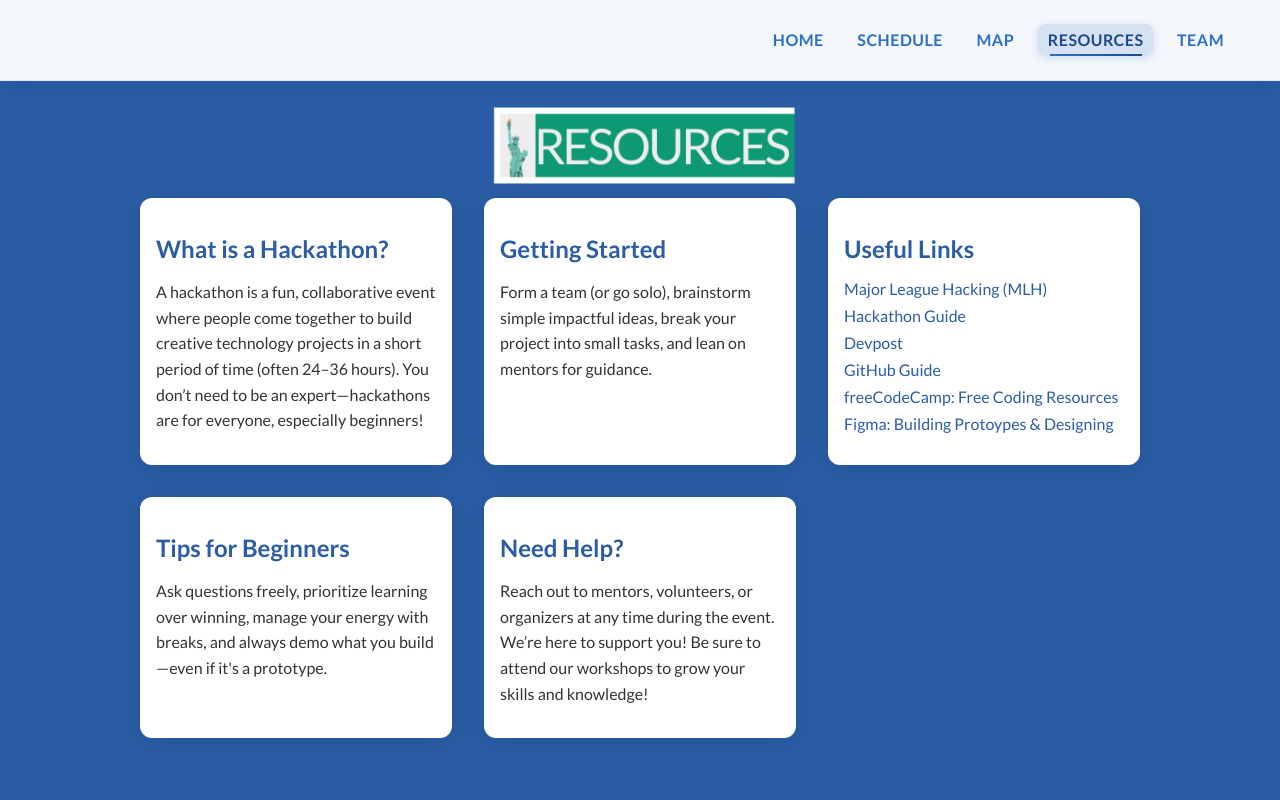
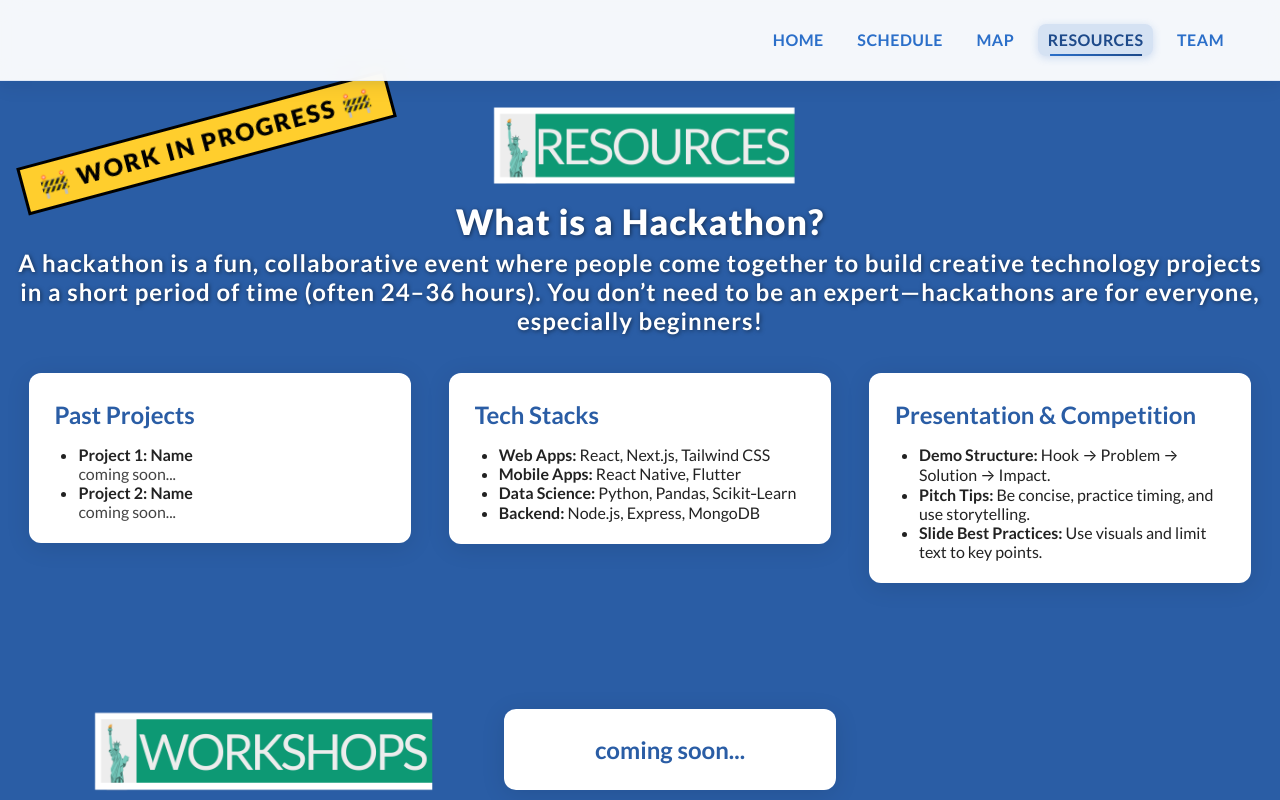
Before and after one commit to cu-divhacks/2025website, a React (Create React App) app in the folder 2025divhacks/: page /resources in a window 1280 px wide. Built offline with nearby package versions, Linux system fonts and the light colour scheme.

Commit message:
changed resources layout page

```diff
--- a/2025divhacks/src/pages/Home.js
+++ b/2025divhacks/src/pages/Home.js
@@ -259,7 +259,7 @@ export default function Home() {
         <img className="skuline" src= {skuline} alt ="Skuline" ref={skylineRef} />
         {/* Sponsors Coming Soon */}
         <div className="sponsors-section">
-          <img className="sponsors" src= {sponsors} alt ="Sponsors" />
+        <img className="sponsors" src= {sponsors} alt ="Sponsors" />
           <div className="coming-soon-text">
             <h2>Coming Soon</h2>
           </div>
--- a/2025divhacks/src/pages/Resources.js
+++ b/2025divhacks/src/pages/Resources.js
@@ -1,16 +1,9 @@
 import React from 'react';
 import '../App.css';
 import resourcesHeader from '../assets/resources_header.png';
+import workshopHeader from '../assets/workshop_header.png';
 
 const resourcesData = [
-  {
-    title: "What is a Hackathon?",
-    content: "A hackathon is a fun, collaborative event where people come together to build creative technology projects in a short period of time (often 24–36 hours). You don’t need to be an expert—hackathons are for everyone, especially beginners!"
-  },
-  {
-    title: "Getting Started",
-    content: "Form a team (or go solo), brainstorm simple impactful ideas, break your project into small tasks, and lean on mentors for guidance.",
-  },
   {
     title: "Useful Links",
     links: [
@@ -23,18 +16,31 @@ const resourcesData = [
     ]
   },
   {
-    title: "Tips for Beginners",
-    content: "Ask questions freely, prioritize learning over winning, manage your energy with breaks, and always demo what you build—even if it's a prototype."
+    title: 'Workshops',
+    content: 'Coming Soon...,' // content to come
   },
-  {
-    title: "Need Help?",
-    content: "Reach out to mentors, volunteers, or organizers at any time during the event. We’re here to support you! Be sure to attend our workshops to grow your skills and knowledge!"
-  }
 ];
 
 export default function Resources() {
   return (
     <section className="resources-page">
+      {/* Work in Progress Marker */}
+      <div style={{
+        position: 'absolute',
+        background: '#ffce2d',
+        color: '#000000',
+        fontWeight: 900,
+        fontSize: '1.5rem',
+        textAlign: 'center',
+        padding: '0.4rem 0',
+        letterSpacing: '2px',
+        marginTop: '8vw',
+        transform: 'rotate(-15deg)',
+        border: '3px solid #000',
+        width: '375px',
+      }}>
+        🚧 WORK IN PROGRESS 🚧
+      </div>
       <img
         src={resourcesHeader}
         alt="Resources Header"
@@ -44,27 +50,141 @@ export default function Resources() {
           width: '100%',
           height: 'auto',
           marginTop: '3px',
-          marginBottom: '-6vw',
+          marginBottom: '-50px',
         }}
       />
-      <div className="resources-grid">
-        {resourcesData.map((item, idx) => (
-          <div key={idx} className="resource-card">
-            <h2 className="card-title">{item.title}</h2>
-            {item.content && <p className="card-content">{item.content}</p>}
-            {item.links && (
-              <ul className="card-links">
-                {item.links.map(({ label, href }) => (
-                  <li key={href}>
-                    <a href={href} target="_blank" rel="noopener noreferrer">
-                      {label}
-                    </a>
-                  </li>
-                ))}
-              </ul>
-            )}
-          </div>
-        ))}
+      <div style={{
+        width: '100%',
+        textAlign: 'center',
+        color: '#fff',
+        margin: '-2vw 0 2vw 0',
+      }}>
+        <h2 style={{ fontSize: '2.2rem', fontWeight: 900, letterSpacing: '1px', margin: 0, textShadow: '1px 1px 4px #0008' }}>
+          What is a Hackathon?
+        </h2>
+        <div style={{ fontSize: '1.5rem', fontWeight: 600, letterSpacing: '1px', textShadow: '1px 1px 4px #0008', marginTop: '0.5vw' }}>
+          A hackathon is a fun, collaborative event where people come together to build creative technology projects in a short period of time (often 24–36 hours). You don’t need to be an expert—hackathons are for everyone, especially beginners!
+        </div>
+      </div>
+      {/* Horizontally aligned Past Projects, Tech Stacks, and Presentation & Competition cards */}
+      <div
+        style={{
+          display: 'flex',
+          justifyContent: 'center',
+          alignItems: 'flex-start',
+          gap: '1vw',
+          flexWrap: 'wrap',
+          margin: '3vw 0'
+        }}
+      >
+        {/* Past Projects Card */}
+        <div
+          style={{
+            background: '#fff',
+            borderRadius: '12px',
+            boxShadow: '0 4px 24px rgba(0,0,0,0.10)',
+            padding: '0.5vw 2vw',
+            minWidth: '280px',
+            maxWidth: '400px',
+            flex: '1 1 320px',
+            color: '#222',
+            margin: '0 1vw',
+            textAlign: 'left'
+          }}
+        >
+          <h2 className="card-title" style={{ color: '#2A5DA5' }}>Past Projects</h2>
+          <ul style={{ paddingLeft: '1.5em' }}>
+            <li>
+              <b>Project 1: Name</b>
+              <div style={{ fontSize: '1rem', color: '#444' }}>
+                coming soon...
+              </div>
+            </li>
+            <li>
+              <b>Project 2: Name</b>
+              <div style={{ fontSize: '1rem', color: '#444' }}>
+                coming soon...
+              </div>
+            </li>
+          </ul>
+        </div>
+
+        {/* Tech Stacks Card */}
+        <div
+          style={{
+            background: '#fff',
+            borderRadius: '12px',
+            boxShadow: '0 4px 24px rgba(0,0,0,0.10)',
+            padding: '0.5vw 2vw',
+            minWidth: '280px',
+            maxWidth: '400px',
+            flex: '1 1 320px',
+            color: '#222',
+            margin: '0 1vw',
+            textAlign: 'left'
+          }}
+        >
+          <h2 className="card-title" style={{ color: '#2A5DA5' }}>Tech Stacks</h2>
+          <ul style={{ paddingLeft: '1.5em' }}>
+            <li><b>Web Apps:</b> React, Next.js, Tailwind CSS</li>
+            <li><b>Mobile Apps:</b> React Native, Flutter</li>
+            <li><b>Data Science:</b> Python, Pandas, Scikit‑Learn</li>
+            <li><b>Backend:</b> Node.js, Express, MongoDB</li>
+          </ul>
+        </div>
+
+        {/* Presentation & Competition Card */}
+        <div
+          style={{
+            background: '#fff',
+            borderRadius: '12px',
+            boxShadow: '0 4px 24px rgba(0,0,0,0.10)',
+            padding: '0.5vw 2vw',
+            minWidth: '280px',
+            maxWidth: '400px',
+            flex: '1 1 320px',
+            color: '#222',
+            margin: '0 1vw',
+            textAlign: 'left'
+          }}
+        >
+          <h2 className="card-title" style={{ color: '#2A5DA5' }}>Presentation & Competition</h2>
+          <ul style={{ paddingLeft: '1.5em' }}>
+            <li><b>Demo Structure:</b> Hook → Problem → Solution → Impact.</li>
+            <li><b>Pitch Tips:</b> Be concise, practice timing, and use storytelling.</li>
+            <li><b>Slide Best Practices:</b> Use visuals and limit text to key points.</li>
+          </ul>
+        </div>
+      </div>
+      {/* Workshops header and coming soon box below the cards */}
+      <div style={{ display: 'flex', alignItems: 'center', marginTop: '2vw', marginBottom: '2vw', width: '100%' }}>
+        <img
+          src={workshopHeader}
+          alt="Workshop Header"
+          style={{
+            maxWidth: '35vw',
+            minWidth: 450,
+            width: '100%',
+            height: 'auto',
+            marginTop: '3px',
+            marginRight: '2vw',
+          }}
+        />
+        <div style={{
+          background: '#fff',
+          color: '#2A5DA5',
+          borderRadius: '12px',
+          boxShadow: '0 4px 24px rgba(0,0,0,0.10)',
+          padding: '2vw 2vw',
+          fontWeight: 700,
+          fontSize: '1.5rem',
+          minWidth: '280px',
+          maxWidth: '400px',
+          textAlign: 'center',
+          marginLeft: '1vw',
+        }}>
+          coming soon...
+        </div>
       </div>
     </section>
   );
```
